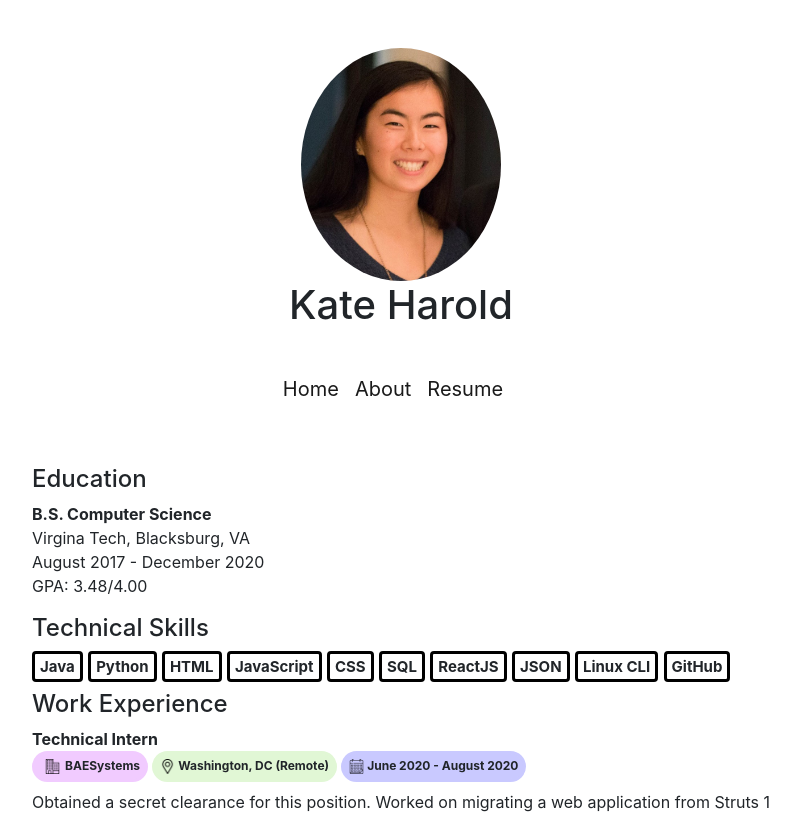
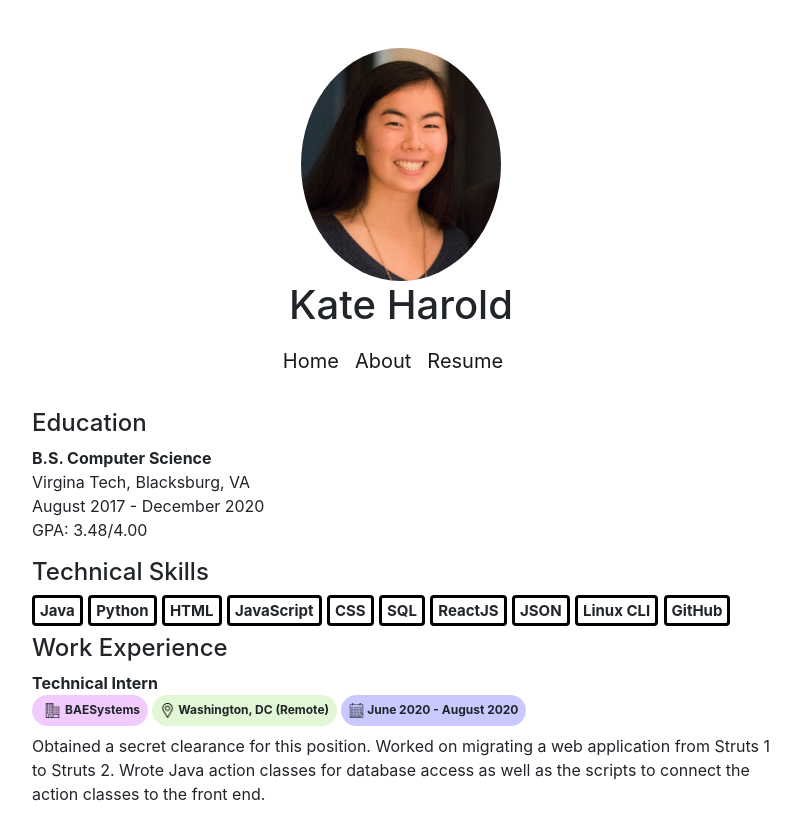
Before and after one commit to katieh98/personal-site, a React (Create React App) app: page / in a window 1280 px wide. Shown: the top 814 px of the page, without its empty margins (239-1039 px from the left). Built offline with nearby package versions, Linux system fonts and the light colour scheme.

Commit message:
Update App.css

```diff
--- a/src/App.css
+++ b/src/App.css
@@ -1,7 +1,7 @@
 .App {
   text-align: center;
+  margin:auto;
   position: relative;
-  margin: auto;
 }
 
 .App-logo {
@@ -57,17 +57,17 @@ h6 {
 }
 
 .center-navbar {
-  align-items: center;
-  justify-content: center;
-  display: flex;
-  flex-direction: column;
+  float: none;
+  position: absolute;
+  left: 50%;
+  transform: translate(-50%, -50%);
 }
 
 p {
   text-align: left;
 }
 
-@media only screen and (max-width: 600px) {
+@media only screen and (max-width: 760px) {
   .container {
     text-align: center;
     background-color: blue;
```
